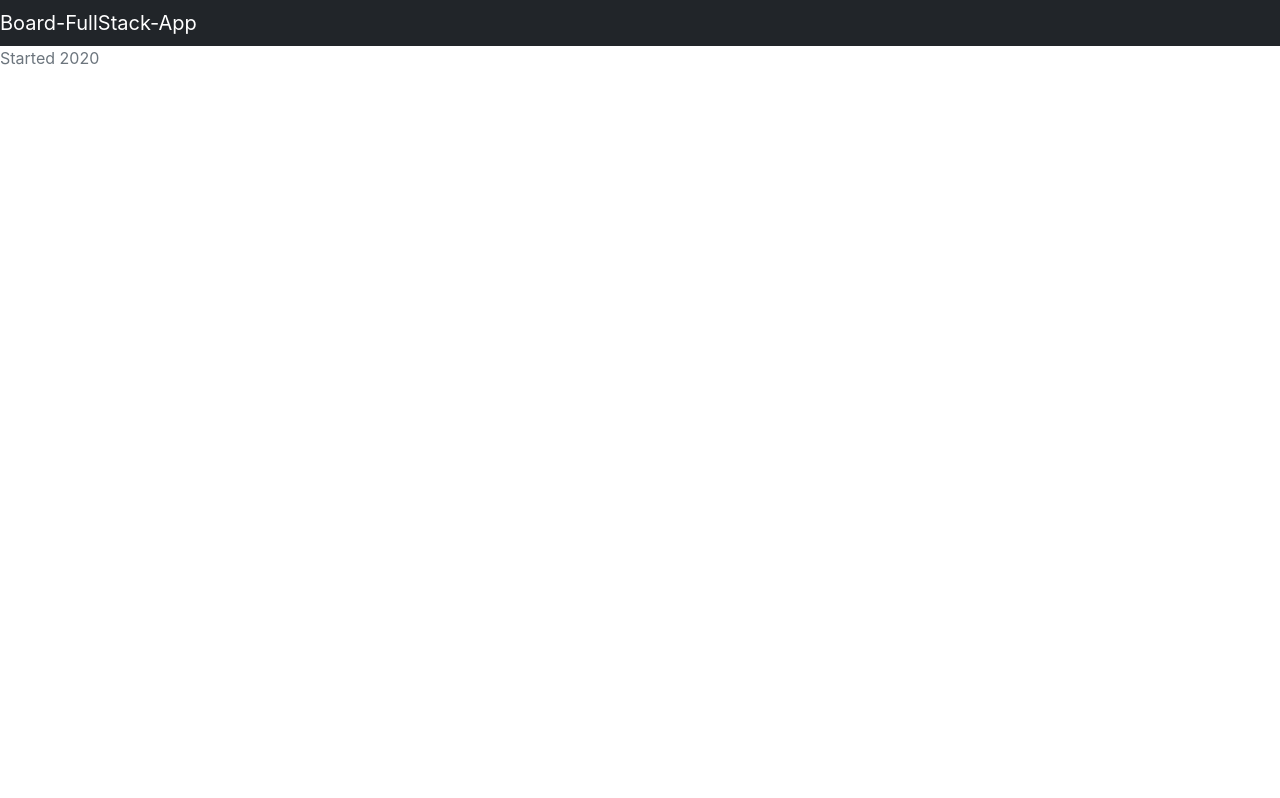
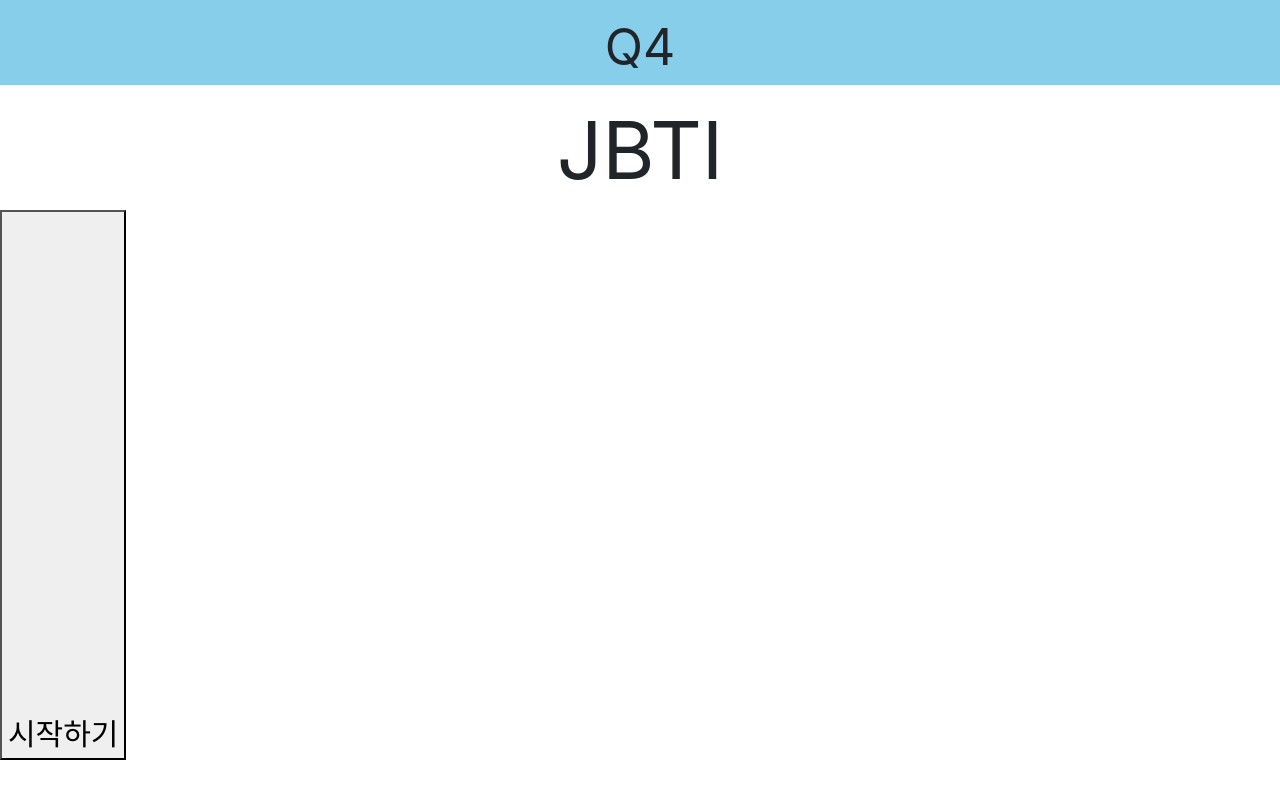
Before and after one commit to jaeho13/Self_R, a React (Create React App) app in the folder Self_R/: page /question4 in a window 1280 px wide. Built offline with nearby package versions, Linux system fonts and the light colour scheme; the HTML template or start-up script is replaced by a standard one.

Commit message:
Add files via upload

```diff
--- a/Self_R/src/App.js
+++ b/Self_R/src/App.js
@@ -1,61 +1,61 @@
-// import React from "react";
-// import { BrowserRouter as Router, Route, Routes, Link } from "react-router-dom";
+import React from "react";
+import { BrowserRouter as Router, Route, Routes, Link } from "react-router-dom";
 
 
-// import Home from "./component/Home";
-// import About from "./component/About";
-// import Second from "./component/Second";
+import Home from "./component/Home";
+import About from "./component/About";
+import Second from "./component/Second";
 
-// import Question1 from "./component/question/Question1";
-// import Question2 from "./component/question/Question2";
-// import Question3 from "./component/question/Question3";
-// import Question4 from "./component/question/Question4";
+import Question1 from "./component/question/Question1";
+import Question2 from "./component/question/Question2";
+import Question3 from "./component/question/Question3";
+import Question4 from "./component/question/Question4";
+
+function App() {
+  return (
+    <div className="App">
+      <nav>
+      </nav>
+      <Router>
+      <Routes>
+        <Route path="/question1" element={<Question1 />} />
+        <Route path="/question2" element={<Question2 />} />
+        <Route path="/question3" element={<Question3 />} />
+        <Route path="/question4" element={<Question4 />} />
+      </Routes>
+      </Router>
+      <Home />
+    </div>
+  );
+}
+
+export default App;
+
+// import './App.css';
+// import {BrowserRouter as Router, Route, Routes } from 'react-router-dom';
+// import ListBoardComponent from './component/Board/ListBoardComponent';
+// import HeaderComponent from './component/Board/HeaderComponent';
+// import FooterComponent from './component/Board/FooterComponent';
+// import CreateBoardComponent from './component/Board/CreateBoardComponent';
+// import ReadBoardComponent from './component/Board/ReadBoardComponent';
 
 // function App() {
 //   return (
-//     <div className="App">
-//       <nav>
-//       </nav>
+//     <div>
 //       <Router>
-//       <Routes>
-//         <Route path="/question1" element={<Question1 />} />
-//         <Route path="/question2" element={<Question2 />} />
-//         <Route path="/question3" element={<Question3 />} />
-//         <Route path="/question4" element={<Question4 />} />
-//       </Routes>
-//       </Router>
-//       <Home />
+//         <HeaderComponent/>
+//           <div className="container">
+//             <Routes>
+//               <Route path ="/" exact element={<ListBoardComponent />}/>
+//               <Route path ="/board" element={<ListBoardComponent />} />
+//               <Route path="/create-board/:no" element={<CreateBoardComponent />} />
+//               <Route path ="/read-board/:no" element={<ReadBoardComponent />} />
+//             </Routes>
+//           </div>
+//         <FooterComponent/>
+//     </Router>
 //     </div>
 //   );
 // }
 
 // export default App;
-
-import './App.css';
-import {BrowserRouter as Router, Route, Routes } from 'react-router-dom';
-import ListBoardComponent from './component/Board/ListBoardComponent';
-import HeaderComponent from './component/Board/HeaderComponent';
-import FooterComponent from './component/Board/FooterComponent';
-import CreateBoardComponent from './component/Board/CreateBoardComponent';
-import ReadBoardComponent from './component/Board/ReadBoardComponent';
-
-function App() {
-  return (
-    <div>
-      <Router>
-        <HeaderComponent/>
-          <div className="container">
-            <Routes>
-              <Route path ="/" exact element={<ListBoardComponent />}/>
-              <Route path ="/board" element={<ListBoardComponent />} />
-              <Route path="/create-board/:no" element={<CreateBoardComponent />} />
-              <Route path ="/read-board/:no" element={<ReadBoardComponent />} />
-            </Routes>
-          </div>
-        <FooterComponent/>
-    </Router>
-    </div>
-  );
-}
-
-export default App;
--- a/Self_R/src/component/Home.js
+++ b/Self_R/src/component/Home.js
@@ -2,7 +2,12 @@ import React from "react";
 import Styled from "styled-components";
 
 function Home() {
-    return <StyledHome>JBTI</StyledHome>
+    return (
+      <form>
+        <StyledHome>JBTI</StyledHome>
+        <StyledButton type="submit">시작하기</StyledButton>
+      </form>
+    );
 }
 
 export default Home;
@@ -12,3 +17,13 @@ const StyledHome = Styled.header`
   text-align: center;
   padding: 5px 0px 0px 0px;
 `;
+
+const StyledButton = Styled.button`
+  font-size: 30px;
+  text-align: center;
+  padding-top: 500px;
+`;
+
+//시작하기 버튼이 왜 찹살떡마냥 늘어나는지 궁금하다.
+//패딩이란 위에와 그만큼 거리를 두는 것 아닌가??
+//text-align: center; 하면 가운데 정렬이 아닌가??
```
